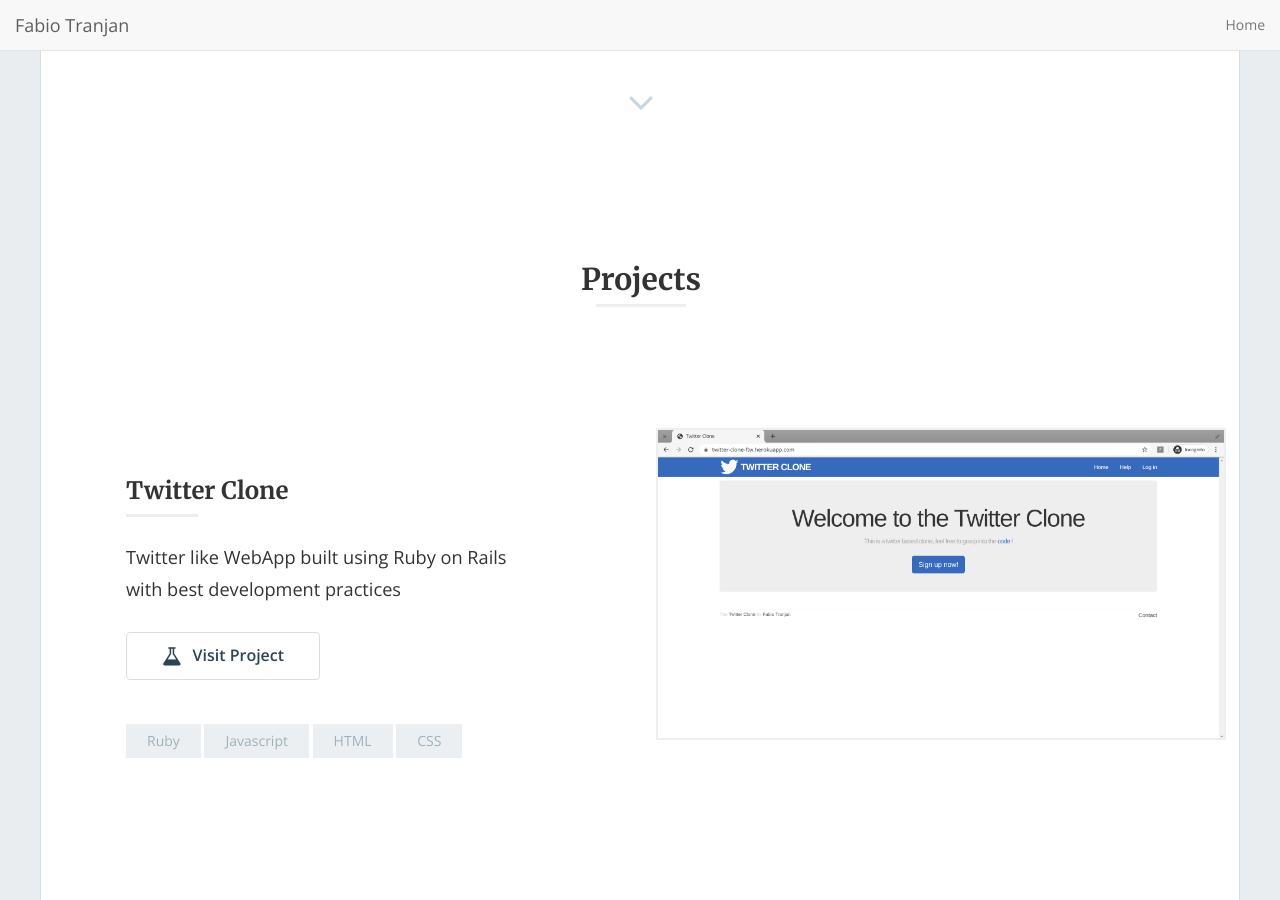
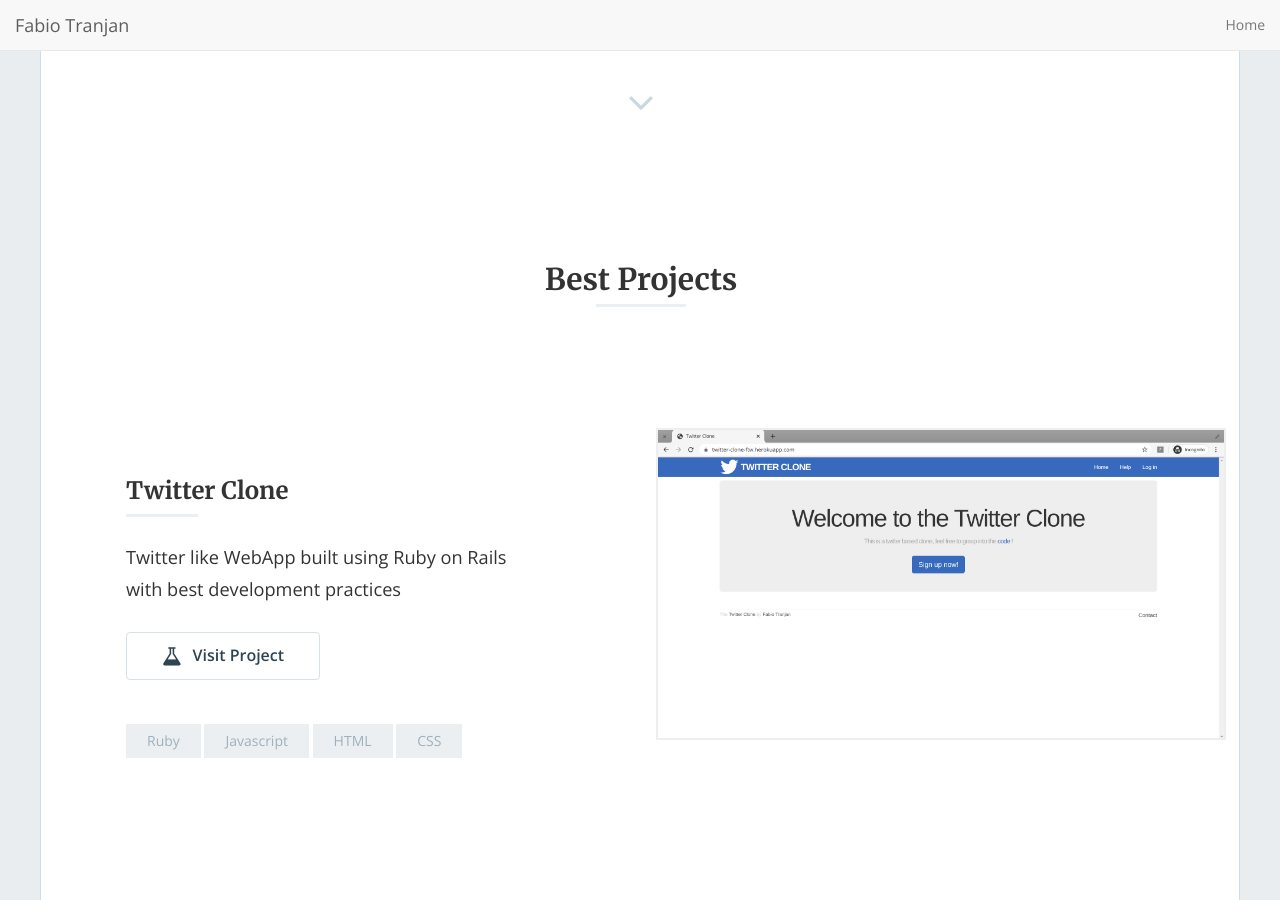
Before and after one commit to FabioTranjan/fabiotranjan.github.io, a Jekyll site: the page built from index.html, in a window 1280 px wide and 900 px high, scrolled down 607 px. Built offline with Jekyll 4.4.1, drawn with Linux system fonts in a browser that asks for light colours; nearby versions of some CDN libraries.

Commit message:
Changed project subtitle.

```diff
--- a/_config.yml
+++ b/_config.yml
@@ -22,7 +22,7 @@ twitter_username: 'fabiotranjan'
 github_username: 'fabiotranjan'
 linkedin_username: 'fabio-tranjan-8aa84bbb'
 medium_username: 'blog.fabiotranjan.com'
-section_title: 'Projects'
+section_title: 'Best Projects'
 
 # Build settings
 markdown: kramdown
```
